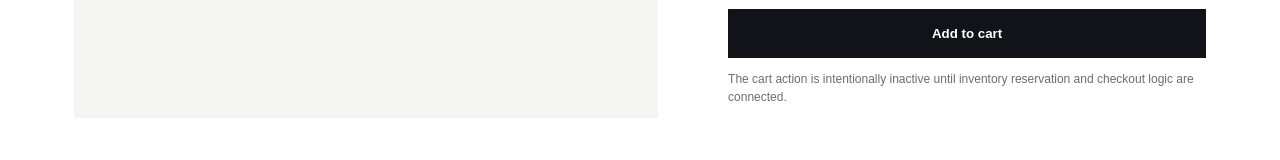
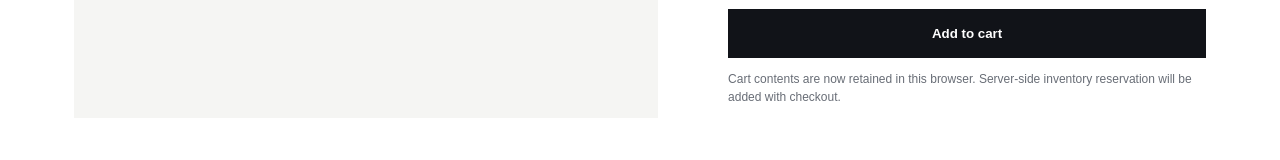
Before and after one commit to njsgambhir/btech-market-v2, a Next.js app: page /product/galaxy-s24-256-black-a in a window 1280 px wide. Shown: the part 625-785 px from the top of the page. Built offline with nearby package versions, Linux system fonts and the light colour scheme.

Commit message:
feat: connect persistent cart in src/app/product/[id]/page.tsx

```diff
--- a/src/app/product/[id]/page.tsx
+++ b/src/app/product/[id]/page.tsx
@@ -1,28 +1,24 @@
 import { getOffer } from "@/lib/catalog";
 import { notFound } from "next/navigation";
+import { AddToCartButton } from "@/components/cart/add-to-cart-button";
 
 export default async function Product({ params }: { params: Promise<{ id: string }> }) {
   const { id } = await params;
   const offer = getOffer(id);
   if (!offer) notFound();
-
   return (
     <main className="section productPage">
       <div className="productHeroVisual"><span>{offer.brand}</span><strong>{offer.model}</strong></div>
       <section className="productDetails">
         <p className="eyebrow">{offer.grade} · VERIFIED OFFER</p>
-        <h1 className="productTitle">{offer.model}</h1>
-        <p className="productPrice">${offer.price.toLocaleString()}</p>
+        <h1 className="productTitle">{offer.model}</h1><p className="productPrice">${offer.price.toLocaleString()}</p>
         <div className="specGrid">
-          <div><span>Storage</span><strong>{offer.storage}</strong></div>
-          <div><span>Colour</span><strong>{offer.color}</strong></div>
-          <div><span>Network</span><strong>{offer.carrier}</strong></div>
-          <div><span>Battery health</span><strong>{offer.batteryHealth}%</strong></div>
-          <div><span>Warranty</span><strong>{offer.warrantyMonths} months</strong></div>
-          <div><span>Seller</span><strong>{offer.seller}</strong></div>
+          <div><span>Storage</span><strong>{offer.storage}</strong></div><div><span>Colour</span><strong>{offer.color}</strong></div>
+          <div><span>Network</span><strong>{offer.carrier}</strong></div><div><span>Battery health</span><strong>{offer.batteryHealth}%</strong></div>
+          <div><span>Warranty</span><strong>{offer.warrantyMonths} months</strong></div><div><span>Seller</span><strong>{offer.seller}</strong></div>
         </div>
-        <button className="buyButton" type="button">Add to cart</button>
-        <p className="finePrint">The cart action is intentionally inactive until inventory reservation and checkout logic are connected.</p>
+        <AddToCartButton offerId={offer.id} />
+        <p className="finePrint">Cart contents are now retained in this browser. Server-side inventory reservation will be added with checkout.</p>
       </section>
     </main>
   );
```
